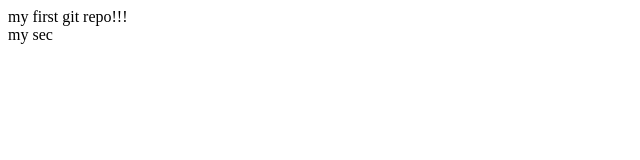
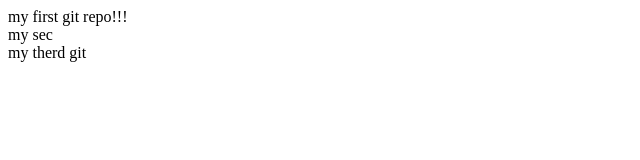
Before and after one commit to simchi7080/cars, a plain HTML site: page index.html in a window 1280 px wide. Shown: the full height of the page, 0-640 px from the left. Drawn offline with Linux system fonts and the light colour scheme.

Commit message:
A uge messege

```diff
--- a/index.html
+++ b/index.html
@@ -10,6 +10,7 @@
         my first git repo!!!
     </div>
     <div> my sec</div>
+    <div>my therd git</div>
 
 </body>
 </html>
```
